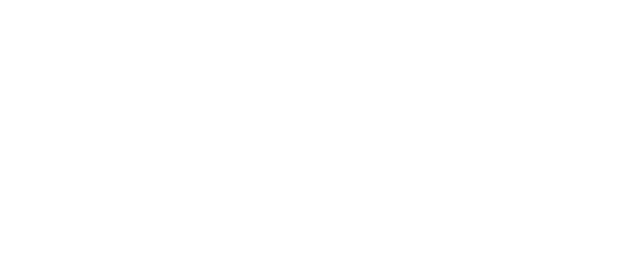
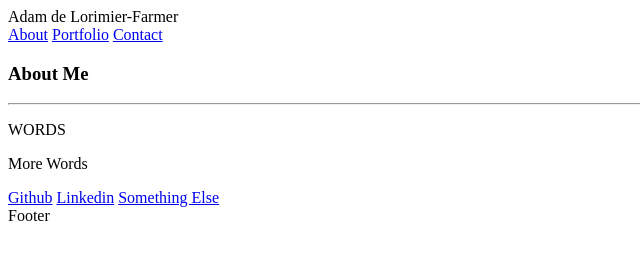
Before and after one commit to mothra42/Basic-Portfolio, a plain HTML site: page portfolio.html in a window 1280 px wide. Shown: the whole page, without its empty margins (0-640 px from the left). Drawn offline with Linux system fonts and the light colour scheme.

Commit message:
completed some anchor tags

```diff
--- a/contact.html
+++ b/contact.html
@@ -0,0 +1,53 @@
+<!DOCTYPE html>
+</!DOCTYPE html>
+<html>
+
+<!--links css file -->
+
+<head>
+	<link rel="stylesheet"type = "text/css" href = assets/"style.css" />
+	<title>Adam de Lorimier-Farmer's Portfolio</title>
+</head>
+
+<body>
+
+	<!-- Header includes name for page and links to other parts of portfolio should be the same on each page with the same links -->
+
+	<header id="header">
+		<div
+			<h1>Adam de Lorimier-Farmer</h1>
+		</div>
+
+		<div>
+			<a href="index.html">About</a>
+			<a href="portfolio.html">Portfolio</a>
+			<a href="contact.html">Contact</a>
+		</div>
+	</header>
+
+	<!-- Section includes the main part of page in this case a section to write contact info. -->
+
+	<section id ="main">
+		<article>
+			<h1>Contact</h1>
+			<hr/>
+			Field to write things in
+		</article>
+	</section>
+
+	<!-- aside tags include links to various other pages with my work/resume -->
+
+	<aside id="links">
+		<list>
+			<a href="#">Github</a>
+			<a href="#">Linkedin</a>
+			<a href="#">Something Else</a>
+		</list>
+	</aside>
+
+	<footer>
+	Footer
+	</footer>
+
+</body>
+</html>
--- a/portfolio.html
+++ b/portfolio.html
@@ -0,0 +1,54 @@
+<!DOCTYPE html>
+</!DOCTYPE html>
+<html>
+
+<!-- links css file -->
+
+<head>
+	<link rel="stylesheet"type = "text/css" href = assets/"style.css" />
+	<title>Adam de Lorimier-Farmer's Portfolio</title>
+</head>
+
+<body>
+
+	<!--  Header includes name for page and links to other parts of portfolio should be the same on each page with the same links -->
+
+	<header id="header">
+		<div
+			<h1>Adam de Lorimier-Farmer</h1>
+		</div>
+
+		<div>
+			<a href="index.html">About</a>
+			<a href="portfolio.html">Portfolio</a>
+			<a href="contact.html">Contact</a>
+		</div>
+	</header>
+
+	<!-- Section includes the main part of page. In this case it includes links to various projects I will work on further in the course -->
+
+	<section id ="main">
+		<article>
+			<h1>About Me</h1>
+			<hr/>
+			<p>WORDS</p>
+			<p>More Words</p>
+		</article>
+	</section>
+
+	<!-- aside tags include links to various other pages with my work/resume -->
+
+	<aside id="links">
+		<list>
+			<a href="#">Github</a>
+			<a href="#">Linkedin</a>
+			<a href="#">Something Else</a>
+		</list>
+	</aside>
+
+	<footer>
+	Footer
+	</footer>
+
+</body>
+</html>
```
Also changed, not shown: index.html (+17 -8 lines).
